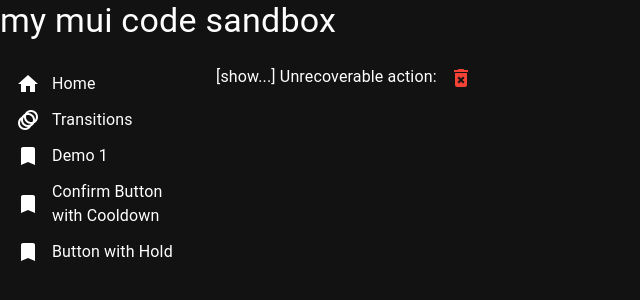
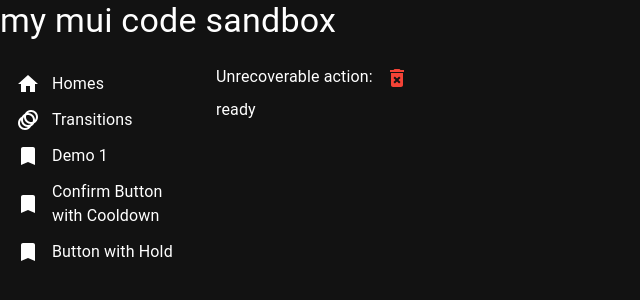
Before and after one commit to darkcolonist/react11-mui59-sandbox, a React (Create React App) app: page /button-with-hold in a window 1280 px wide. Shown: the top 300 px of the page, without its empty margins (0-640 px from the left). Built offline with nearby package versions, Linux system fonts and the light colour scheme.

Commit message:
Update 3 files added hold to confirm

```diff
--- a/src/components/ButtonWithHoldPage.jsx
+++ b/src/components/ButtonWithHoldPage.jsx
@@ -1,22 +1,26 @@
 import React from "react";
 import DeleteForeverIcon from "@mui/icons-material/DeleteForever";
-import ConfirmButtonIcon from "./ConfirmButtonIcon";
+import HoldButtonIcon from "./HoldButtonIcon";
+import { Typography } from "@mui/material";
 
 export default function () {
+  const [message, setMessage] = React.useState("ready");
+
   const handleHeavyAction = () => {
-    alert("deleted forever");
+    setMessage("deleted");
   };
   return (
     <React.Fragment>
-      [show...]
       Unrecoverable action:&nbsp;
-      <ConfirmButtonIcon
+      <HoldButtonIcon
         aria-label="heavy action"
         color="error"
         onClick={handleHeavyAction}
+        timeout={2000}
       >
         <DeleteForeverIcon />
-      </ConfirmButtonIcon>
+      </HoldButtonIcon>
+      <Typography>{message}</Typography>
     </React.Fragment>
   );
 }
--- /dev/null
+++ b/src/components/HoldButtonIcon.jsx
@@ -0,0 +1,65 @@
+import { IconButton } from "@mui/material";
+import React, { useRef } from "react";
+
+const defaultTimeout = 5000;
+export default (props) => {
+  const holdTimerRef = useRef(null);
+  const pressedRef = useRef(false);
+  const [isPressed, setIsPressed] = React.useState(false);
+
+  let currentTimeout = props.timeout ?? defaultTimeout;
+
+  function handleMouseDown() {
+    setIsPressed(true);
+    pressedRef.current = true;
+    holdTimerRef.current = setTimeout(() => {
+      if (pressedRef.current) {
+        // alert("Process done");
+        props.onClick();
+      }
+    }, currentTimeout);
+  }
+
+  function handleMouseUp() {
+    setIsPressed(false);
+    pressedRef.current = false;
+    clearTimeout(holdTimerRef.current);
+  }
+
+  return (
+    <React.Fragment>
+      <IconButton
+        {...props}
+        onClick={() => {}}
+        onMouseDown={handleMouseDown}
+        onMouseUp={handleMouseUp}
+        onMouseLeave={handleMouseUp}
+        sx={{
+          "&.extended-click": {
+            animation: "extendedClickAnimation 5s",
+          },
+          "&.shake": {
+            animation: "shakeAnimation 0.8s infinite",
+          },
+          "@keyframes extendedClickAnimation": {
+            /* Define your extended click animation keyframes here */
+          },
+          "@keyframes shakeAnimation": {
+            "0%": { transform: "translateX(0)" },
+            "10%": { transform: "translateX(-5px)" },
+            "20%": { transform: "translateX(5px)" },
+            "30%": { transform: "translateX(-6px)" },
+            "40%": { transform: "translateX(6px)" },
+            "50%": { transform: "translateX(-7px)" },
+            "60%": { transform: "translateX(7px)" },
+            "70%": { transform: "translateX(-8px)" },
+            "80%": { transform: "translateX(8px)" },
+            "90%": { transform: "translateX(-9px)" },
+            "100%": { transform: "translateX(0)" },
+          },
+        }}
+        className={isPressed ? "extended-click shake" : ""}
+      />
+    </React.Fragment>
+  );
+};
--- a/src/components/LeftNavigation.jsx
+++ b/src/components/LeftNavigation.jsx
@@ -16,7 +16,7 @@ import ButtonWithHoldPage from "./ButtonWithHoldPage";
 export const sections = [
   {
     path: "/",
-    name: "Home",
+    name: "Homes",
     icon: HomeIcon,
     component: WelcomePage,
   },
```
